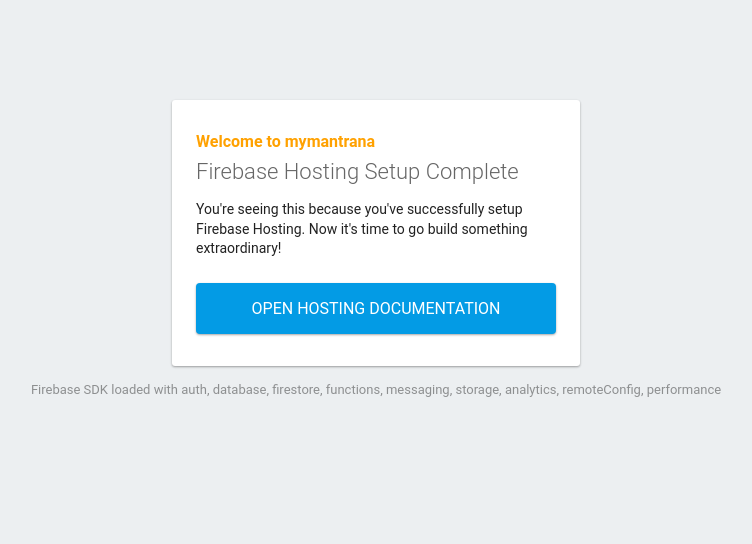
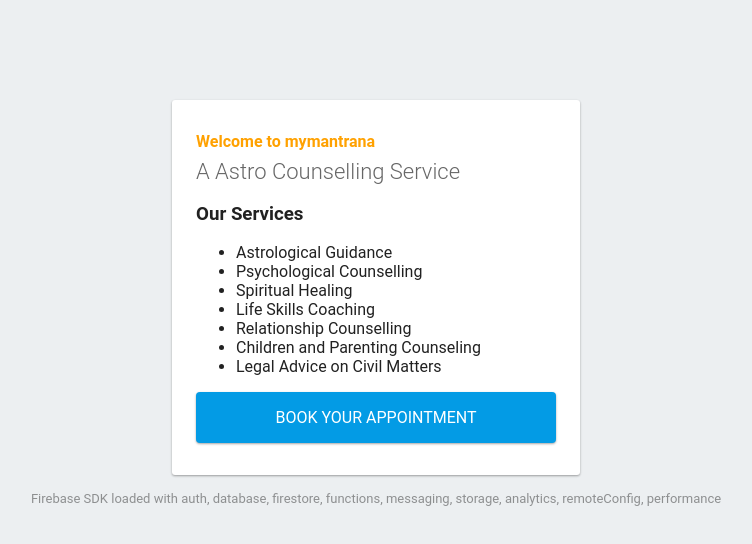
Before and after one commit to abhinavvashisht/mymantrana, a website: page public/index.html in a window 1280 px wide. Shown: the whole page, without its empty margins (264-1016 px from the left). Drawn offline with Linux system fonts and the light colour scheme; some packages are replaced by stand-ins of ours.

Commit message:
Edited Index Page

```diff
--- a/public/index.html
+++ b/public/index.html
@@ -3,7 +3,7 @@
   <head>
     <meta charset="utf-8">
     <meta name="viewport" content="width=device-width, initial-scale=1">
-    <title>Welcome to Firebase Hosting</title>
+    <title>mymantrana</title>
 
     <!-- update the version number as needed -->
     <script defer src="/__/firebase/11.2.0/firebase-app-compat.js"></script>
@@ -41,9 +41,18 @@
   <body>
     <div id="message">
       <h2>Welcome to mymantrana</h2>
-      <h1>Firebase Hosting Setup Complete</h1>
-      <p>You're seeing this because you've successfully setup Firebase Hosting. Now it's time to go build something extraordinary!</p>
-      <a target="_blank" href="https://firebase.google.com/docs/hosting/">Open Hosting Documentation</a>
+      <h1>A Astro Counselling Service</h1>
+      <h3>Our Services</h3>
+      <ul>
+        <li>Astrological Guidance</li>
+        <li>Psychological Counselling</li>
+        <li>Spiritual Healing</li>
+        <li>Life Skills Coaching</li>
+        <li>Relationship Counselling</li>
+        <li>Children and Parenting Counseling</li>
+        <li>Legal Advice on Civil Matters</li>
+      </ul>
+      <a target="_blank" href="https://calendar.app.google/U3Z5rN4XHp2BkjuS8">Book Your Appointment</a>
     </div>
     <p id="load">Firebase SDK Loading&hellip;</p>
 
```
